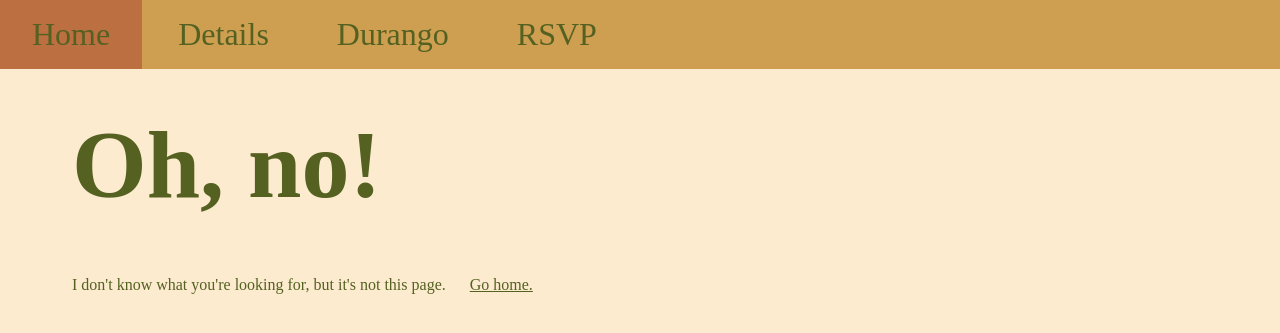
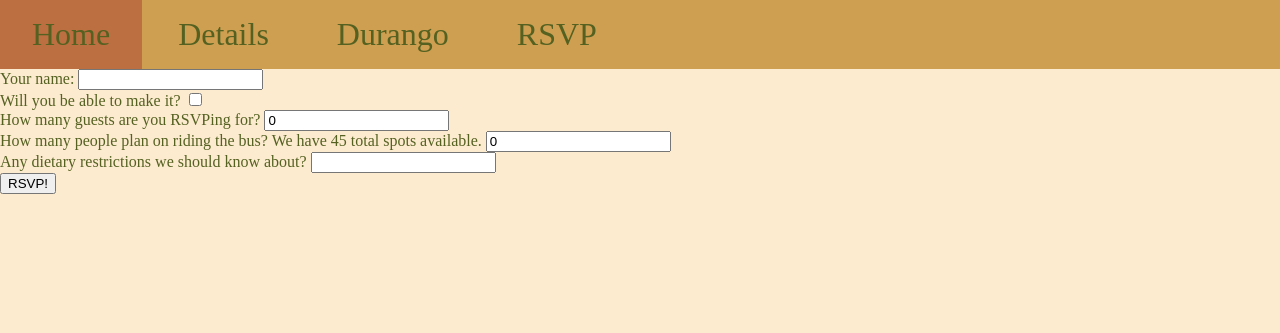
Before and after one commit to peter-fogg/celeste-and-peter, a Flask app: page /rsvp_for in a window 1280 px wide. Shown: the top 333 px of the page. Run offline with Flask 3, Linux system fonts and the light colour scheme; some web fonts are replaced.

Commit message:
incorporate DB into forms, fuzzy name search

```diff
--- a/app.py
+++ b/app.py
@@ -1,12 +1,14 @@
 import os
 
 import flask as f
+from sqlalchemy import func
 
-from models import db
+from models import db, RSVP, Guest
 
 app = f.Flask(__name__)
 
 app.config['SQLALCHEMY_DATABASE_URI'] = os.environ['DATABASE_URL']
+app.config['SIMILARITY_THRESHOLD'] = os.environ['SIMILARITY_THRESHOLD']
 
 db.init_app(app)
 
@@ -29,12 +31,36 @@ def durango():
 def rsvp():
     return f.render_template('rsvp.html')
 
-@app.route('/rsvp', methods=['POST'])
-def rsvp_post():
+@app.route('/rsvp_for', methods=['GET'])
+def rsvp_for():
+    name = f.request.args.get('name')
+    if name is None:
+        similar_names = db.session.query(Guest).all()
+    else:
+        similar_names = db.session.query(Guest).filter(
+            func.similarity(Guest.name, name)
+            > app.config['SIMILARITY_THRESHOLD']
+        ).order_by(
+            # There is likely a more performant way to do this, but
+            # the DB is so small (< 150 names) it really won't matter
+            func.similarity(Guest.name, name).desc()
+        ).all()
+    return f.render_template('rsvp_form.html', similar_names=similar_names)
+
+@app.route('/rsvp_for', methods=['POST'])
+def rsvp_for_post():
     form = f.request.form
     if form.get('coming') is None:
         return f.render_template('not_coming.html')
     # TODO: add error handling in case of missing data/wrong name/etc.
+    rsvp = RSVP(
+        name=form.get('name'),
+        coming=True,
+        bus=form.get('bus'),
+        diet=form.get('diet')
+    )
+    db.session.add(rsvp)
+    db.session.commit()
     return f.render_template('thanks.html', info=dict(form))
 
 @app.errorhandler(404)
--- a/models.py
+++ b/models.py
@@ -2,6 +2,10 @@ import flask as f
 from flask_sqlalchemy import SQLAlchemy
 
 db = SQLAlchemy()
+
+class Guest(db.Model):
+    id = db.Column(db.Integer, primary_key=True)
+    name = db.Column(db.String)
 
 class RSVP(db.Model):
     id = db.Column(db.Integer, primary_key=True)
--- /dev/null
+++ b/templates/rsvp_form.html
@@ -0,0 +1,43 @@
+<!DOCTYPE html>
+<html>
+  {% include 'head.html' %}
+
+  <body>
+    {% include 'nav_bar.html' %}
+
+    <form method="POST" name="rsvp">
+      <label for="name">Your name:</label>
+      {% if similar_names | length == 1: %}
+      <input type="text" id="name" name="name" value="{{ similar_names[0].name }}" readonly />
+      {% elif similar_names | length == 0: %}
+      <input type="text" id="name" name="name" />
+      {% else: %}
+      <select id="name" name="name" value="{{ similar_names[0] }}">
+        {% for guest in similar_names: %}
+        <option value="{{ guest.name }}">{{ guest.name }}</option>
+        {% endfor %}
+      </select>
+      {% endif %}
+      <br />
+
+      <label for="coming">Will you be able to make it?</label>
+      <input type="checkbox" id="coming" name="coming" />
+      <br />
+
+      <label for="guests">How many guests are you RSVPing for?</label>
+      <input type="number" id="guests" name="guests" min="0" value="0" required />
+      <br />
+
+      <!-- TODO: figure out bus count and update accordingly -->
+      <label for="bus">How many people plan on riding the bus? We have 45 total spots available.</label>
+      <input type="number" id="bus" name="bus" min="0" value="0" required />
+      <br />
+
+      <label for="diet">Any dietary restrictions we should know about?</label>
+      <input type="text" id="diet" name="diet" value="" />
+      <br />
+
+      <input type="submit" value="RSVP!" />
+    </form>
+  </body>
+</html>
```
Also changed, not shown: templates/rsvp.html (+4 -23 lines), 1 other file.
